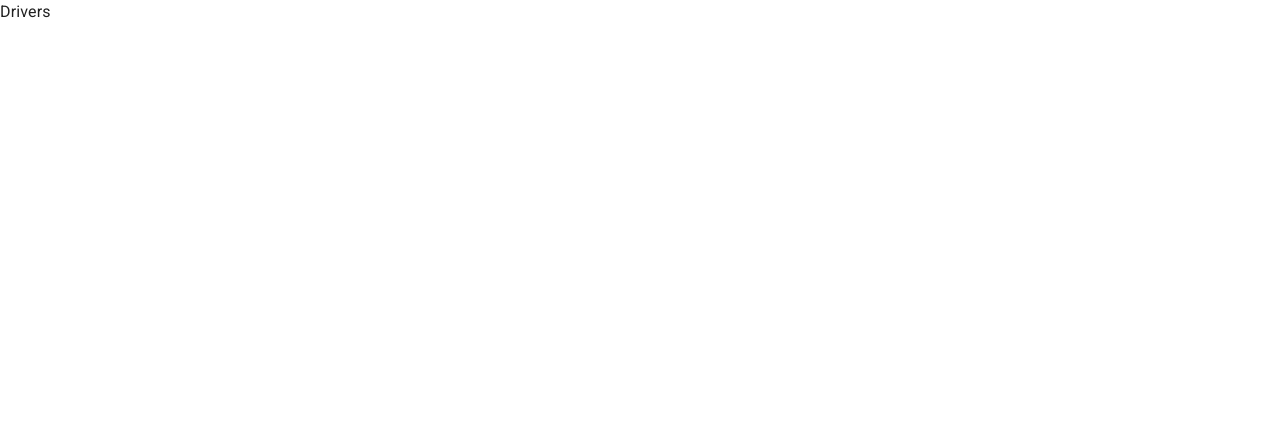
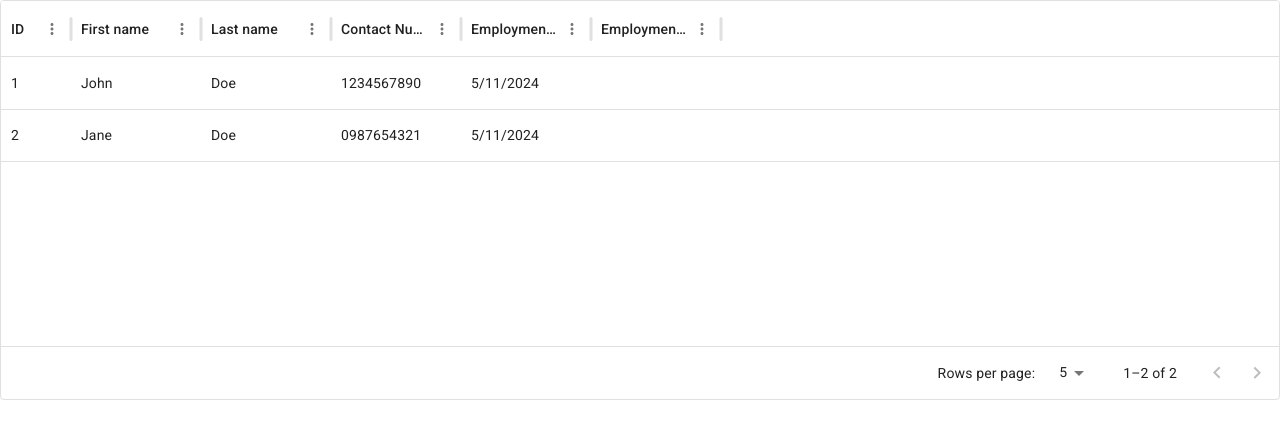
Before and after one commit to Lnola/INFSUS_SOTR, a React (Vite) app in the folder client/: page / in a window 1280 px wide. Shown: the top 438 px of the page. Built offline with nearby package versions, Linux system fonts and the light colour scheme.

Commit message:
:construction: Create a simple driver list component

```diff
--- a/client/src/pages/Driver/index.tsx
+++ b/client/src/pages/Driver/index.tsx
@@ -1,5 +1,48 @@
+import { DataGrid, GridColDef } from '@mui/x-data-grid';
+import { useEffect, useState } from 'react';
+
+type Driver = {
+  id: number;
+  firstName: string;
+  lastName: string;
+  contactNumber: string;
+  employmentStartDate: Date;
+  employmentEndDate?: Date;
+};
+
+const DUMMY_DRIVERS: Driver[] = [
+  { id: 1, firstName: 'John', lastName: 'Doe', contactNumber: '1234567890', employmentStartDate: new Date() },
+  { id: 2, firstName: 'Jane', lastName: 'Doe', contactNumber: '0987654321', employmentStartDate: new Date() },
+];
+
+const columns: GridColDef[] = [
+  { field: 'id', headerName: 'ID', width: 70 },
+  { field: 'firstName', headerName: 'First name', width: 130 },
+  { field: 'lastName', headerName: 'Last name', width: 130 },
+  { field: 'contactNumber', headerName: 'Contact Number', width: 130 },
+  { field: 'employmentStartDate', headerName: 'Employment Start Date', width: 130, type: 'date' },
+  { field: 'employmentEndDate', headerName: 'Employment End Date', width: 130, type: 'date' },
+];
+
 const DriverList = () => {
-  return <>Drivers</>;
+  const [drivers, setDrivers] = useState<Driver[]>([]);
+
+  useEffect(() => {
+    setTimeout(() => {
+      setDrivers(DUMMY_DRIVERS);
+    }, 1000);
+  }, []);
+
+  return (
+    <div style={{ height: 400, width: '100%' }}>
+      <DataGrid
+        columns={columns}
+        rows={drivers}
+        initialState={{ pagination: { paginationModel: { page: 0, pageSize: 5 } } }}
+        pageSizeOptions={[5, 10]}
+      />
+    </div>
+  );
 };
 
 export default DriverList;
```
